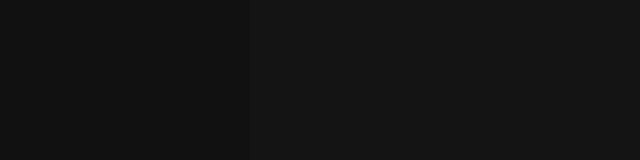
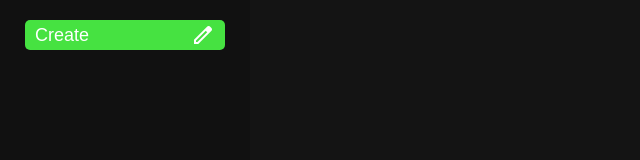
Before and after one commit to shadeIV/note-app, an Electron app: page html/main.html in a window 950 px wide. Shown: the whole page, without its empty margins (0-640 px from the left). Drawn offline with nearby package versions, Linux system fonts and the light colour scheme.

Commit message:
Fixed A Bug And Created The Create Button

```diff
--- a/html/main.html
+++ b/html/main.html
@@ -9,9 +9,17 @@
     <link rel="stylesheet" href="../styles/main.css" type="text/css">
     <link rel="stylesheet" href="../styles/general.css" type="text/css">
 
+    <!-- Google Fonts -->
+    <link rel="stylesheet" href="https://fonts.googleapis.com/css2?family=Material+Symbols+Outlined:opsz,wght,FILL,GRAD@24,400,0,0" />
+
     <title>Note App</title>
 </head>
 <body>
-    <div class="menu"></div>
+    <div class="menu">
+        <button class="menu-create-button">
+            <p class="menu-create-button-p">Create</p>
+            <span class="material-symbols-outlined">edit</span>
+        </button>
+    </div>
 </body>
 </html>
--- a/styles/main.css
+++ b/styles/main.css
@@ -12,9 +12,29 @@ body {
 .menu {
     display: flex;
     flex-direction: column;
-    justify-content: center;
-    align-items: flex-start;
+    justify-content: flex-start;
+    align-items: center;
     width: 250px;
     height: 570px;
     background-color: #111111;
+    padding-top: 20px;
 }
+
+.menu-create-button{
+    display: flex;
+    flex-direction: row;
+    justify-content: space-between;
+    align-items: center;
+    width: 200px;
+    height: 30px;
+    padding: 5px 10px;
+    border-radius: 5px;
+    cursor: pointer;
+    color: white;
+    background-color: #46e241;
+}
+
+.menu-create-button-p {
+    font-size: 18px;
+    font-weight: 500;
+}
```
